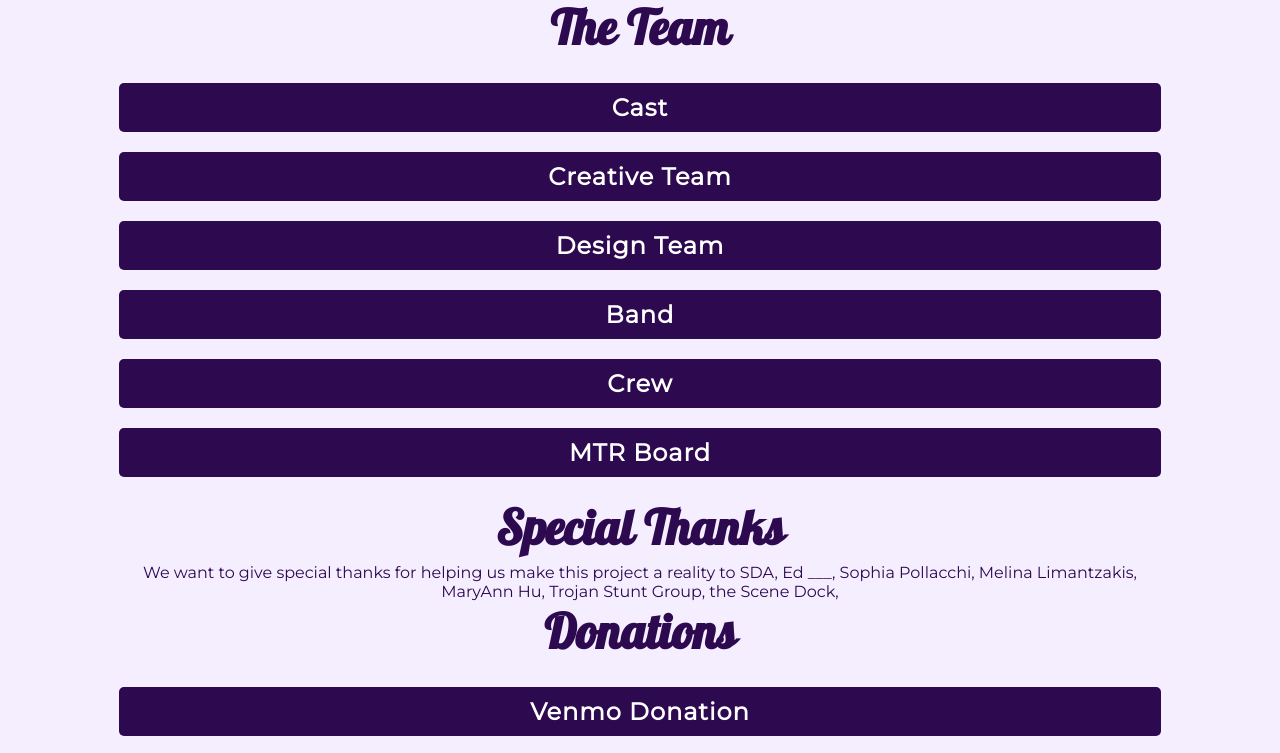
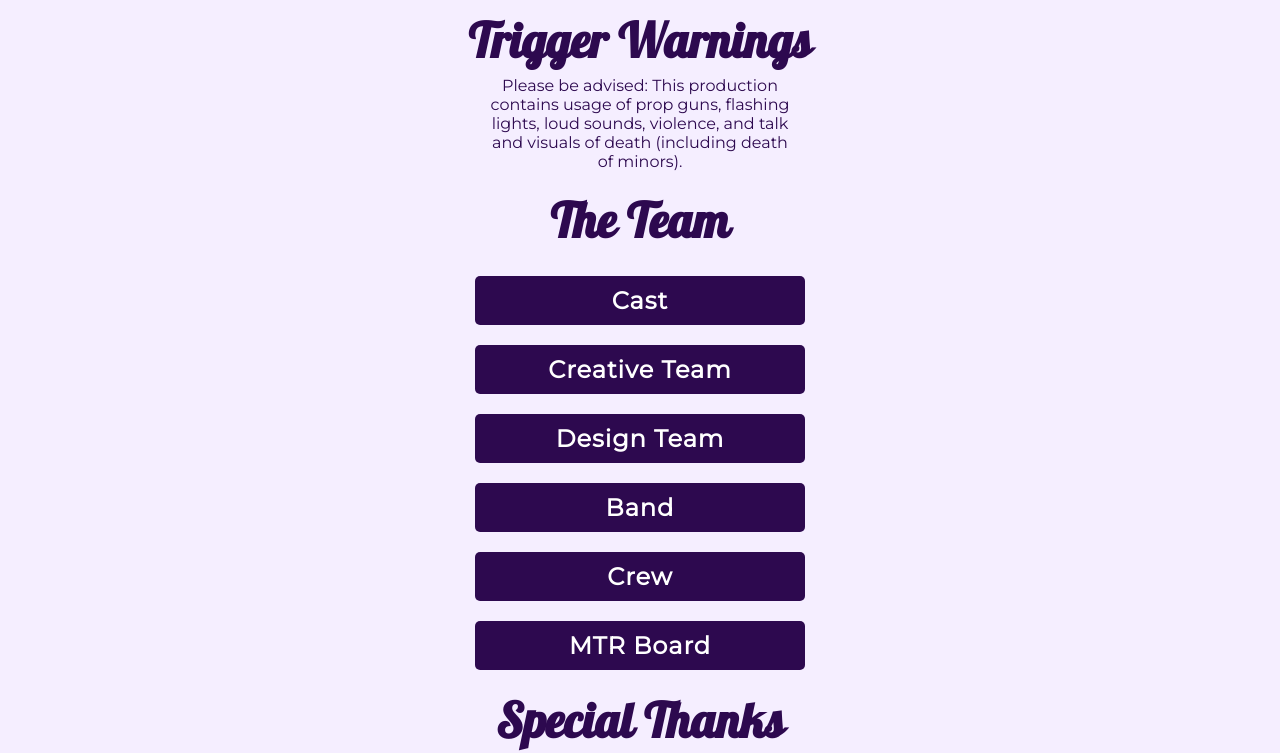
Before and after one commit to MusicalTheatreRepertory/MusicalTheatreRepertory.github.io, a Gatsby site: page /anastasia in a window 1280 px wide. Shown: the part 769-1522 px from the top of the page. Built offline with nearby package versions, Linux system fonts and the light colour scheme; Gatsby itself is replaced by a stand-in of ours.

Commit message:
fixing program header

```diff
--- a/src/pages/anastasia.css
+++ b/src/pages/anastasia.css
@@ -5,7 +5,6 @@
     justify-content: center !important;
     align-items: center !important;
     text-align: center !important;
-    margin: 0 auto;
     padding: 0;
 
 }
@@ -44,6 +43,7 @@
 .ANTheader h4,
 .ANTheader p {
     width: 80%; /* Set width to 80% */
+    max-width: 300px;
     margin: 0 auto; /* Center horizontally */
     text-align: center; /* Ensure text is centered inside */
     color: #2D094F;
@@ -72,9 +72,11 @@
     text-decoration: none;
     text-align: center;
     width: 80%;
+    max-width: 300px;
   }
 
   body {
     font-family: 'Montserrat-Regular', sans-serif;
     background-color: #F5EEFF;
+    margin: 0px;
   }
--- a/src/pages/anastasia.js
+++ b/src/pages/anastasia.js
@@ -15,6 +15,7 @@ const Anastasia = () => {
                         alt="Anastasia Program"
                     />
                 </div>
+                <br />
                 <h3>
                     Anastasia: The Musical
                 </h3>
@@ -57,6 +58,7 @@ const Anastasia = () => {
 
             <h1>Trigger Warnings</h1>
             <p>Please be advised: This production contains usage of prop guns, flashing lights, loud sounds, violence, and talk and visuals of death (including death of minors). </p>
+            <br />
             <h1>The Team</h1>
             <div className="button">
                 <Link
@@ -113,7 +115,8 @@ const Anastasia = () => {
                 </Link>
             </div>
             <h1>Special Thanks</h1>
-            <p>We want to give special thanks for helping us make this project a reality to SDA, Ed ___, Sophia Pollacchi, Melina Limantzakis, MaryAnn Hu, Trojan Stunt Group, the Scene Dock,</p>
+            <p>We want to give special thanks for helping us make this project a reality to SDA, Edgard De Dios, Sophia Pollacchi, Grace Sutherland, Melina Limantzakis, MaryAnn Hu, Trojan Stunt Group, and the Scene Dock Theatre. </p>
+            <br />
             <h1>Donations</h1>
             <div className="button">
                 <Link
@@ -151,6 +154,7 @@ const Anastasia = () => {
                 MTR's Instagram
                 </Link>
             </div>
+            <br />
 
             <h3>"Anastasia" is presented through special arrangement with Concord Theatricals.
                 All authorized materials are also supplied by Concord Theatricals.
```
